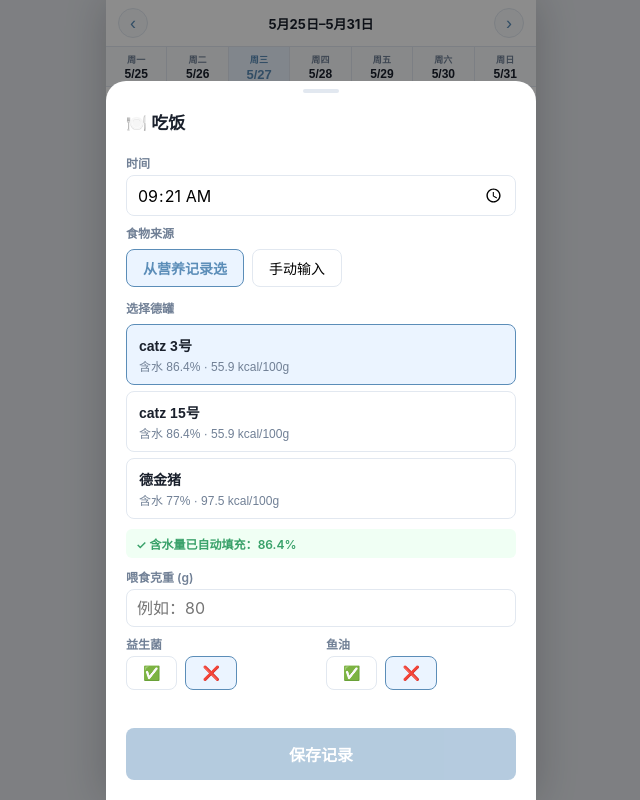
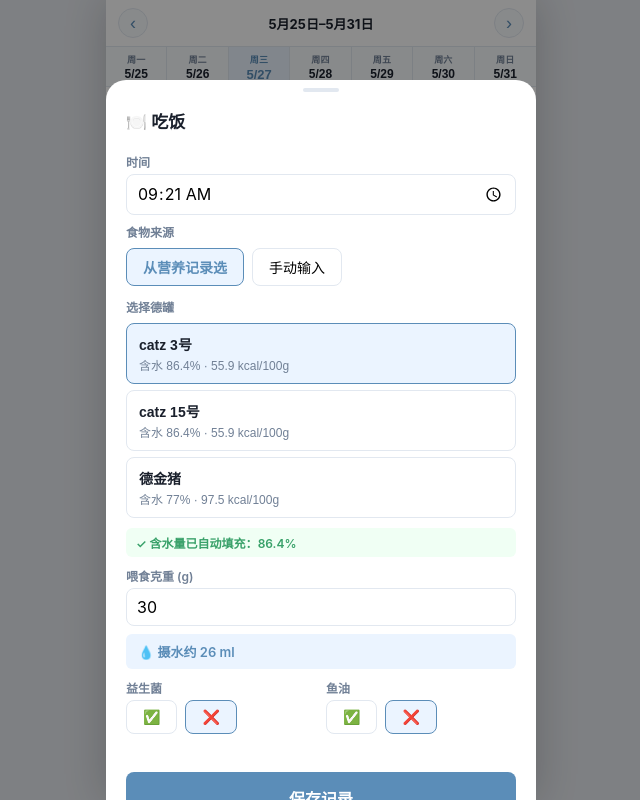
Before and after one commit to YICONGISME/PurrFect-Kidneys, a React (Vite) app: page / in a window 1280 px wide. Both pictures are taken after a click on the button "🍽️ 吃饭". Shown: the whole page, without its empty margins (319-959 px from the left). Built offline with nearby package versions, Linux system fonts and the light colour scheme.

Commit message:
Meal weight default 30g

```diff
--- a/src/components/AddEntrySheet.tsx
+++ b/src/components/AddEntrySheet.tsx
@@ -33,7 +33,7 @@ export function AddEntrySheet({ defaultDate, preselectedType, onAdd, onClose }:
   const [selectedRecordId, setSelectedRecordId] = useState<number | null>(
     foodRecords.length > 0 ? foodRecords[0].id : null
   )
-  const [weightG, setWeightG]   = useState('')
+  const [weightG, setWeightG]   = useState('30')
   const [manualFoodType, setManualFoodType] = useState<MealEntry['foodType']>('canned')
   const [manualWaterPct, setManualWaterPct] = useState('')
   const [probiotics, setProbiotics] = useState(false)
--- a/src/components/WeekLogView.tsx
+++ b/src/components/WeekLogView.tsx
@@ -52,7 +52,7 @@ function CompactCard({ entry, onDelete }: { entry: LogEntry; onDelete: () => voi
     if (entry.status) {
       line1 = { good: '好', normal: '正常', poor: '差' }[entry.status]
     } else {
-      line1 = `棒${entry.playedWand ? '✓' : '✗'} 跑${entry.didParkour ? '✓' : '✗'}`
+      line1 = `玩${entry.playedWand ? '✓' : '✗'} 跑${entry.didParkour ? '✓' : '✗'}`
       line2 = entry.otherNote ? entry.otherNote.slice(0, 5) : ''
     }
   }
--- a/src/components/WeekSummary.tsx
+++ b/src/components/WeekSummary.tsx
@@ -41,7 +41,7 @@ function summarise(entries: LogEntry[]) {
       const last = mentals[mentals.length - 1]
       return last.status
         ? { text: MENTAL_LABEL[last.status], color: MENTAL_COLOR[last.status] }
-        : { text: `棒${last.playedWand ? '✓' : '✗'} 跑${last.didParkour ? '✓' : '✗'}`, color: '#1A202C' }
+        : { text: `玩${last.playedWand ? '✓' : '✗'} 跑${last.didParkour ? '✓' : '✗'}`, color: '#1A202C' }
     })() : null,
   }
 }
```
